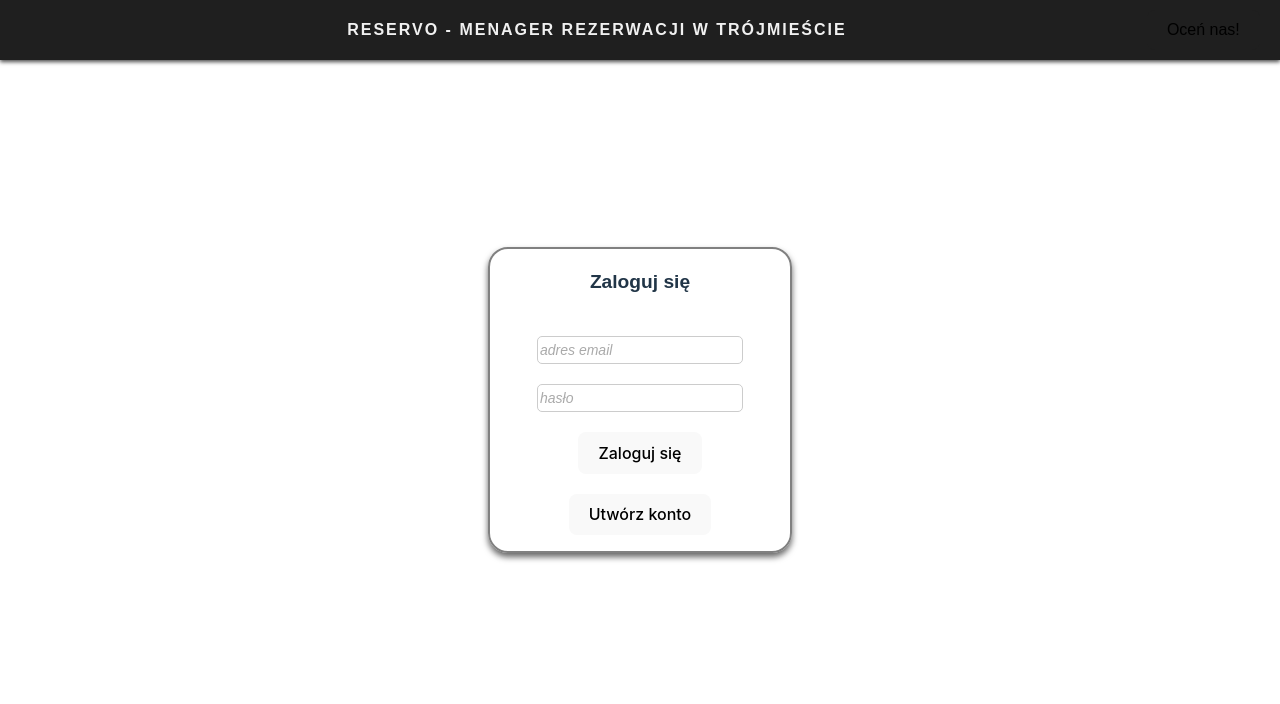
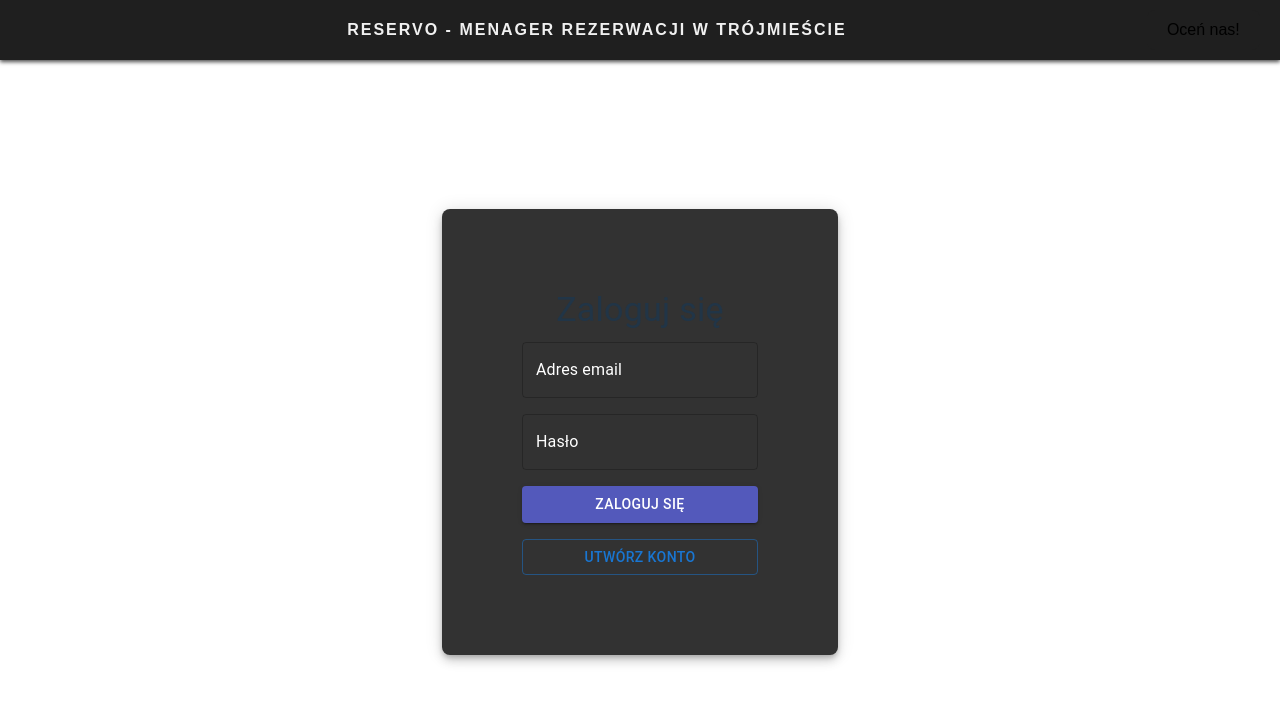
Before and after one commit to UniversityOfGdanskProjects/reservo-app, a React (Vite) app in the folder react-app/: page / in a window 1280 px wide. Shown: the top 704 px of the page. Built offline with nearby package versions, Linux system fonts and the light colour scheme.

Commit message:
refactored loginPage using material-UI

```diff
--- a/react-app/package.json
+++ b/react-app/package.json
@@ -10,7 +10,10 @@
     "preview": "vite preview"
   },
   "dependencies": {
+    "@emotion/react": "^11.14.0",
+    "@emotion/styled": "^11.14.0",
     "@fortawesome/fontawesome-free": "^6.7.2",
+    "@mui/material": "^6.4.1",
     "bcrypt": "^5.1.1",
     "cors": "^2.8.5",
     "emailjs-com": "^3.2.0",
--- a/react-app/src/components/LoginPage.jsx
+++ b/react-app/src/components/LoginPage.jsx
@@ -1,20 +1,28 @@
-import React from 'react';
-import { useState } from 'react';
+import React, { useState } from 'react';
 import { useNavigate } from 'react-router-dom';
-import './styles/LoginPage.css';
+import {
+  TextField,
+  Button,
+  Typography,
+  Container,
+  Box,
+  Stack,
+  Alert,
+} from '@mui/material';
 
 export default function LoginPage() {
   const navigate = useNavigate();
   const [email, setEmail] = useState('');
   const [password, setPassword] = useState('');
   const [userInfo, setUserInfo] = useState(null);
+  const [error, setError] = useState(false);
 
   const handleRegistryClick = () => {
     navigate('/registry');
-  }
+  };
 
   const handleLoginClick = async () => {
-
+    try {
       const response = await fetch('http://localhost:3000/api/login', {
         method: 'POST',
         headers: { 'Content-Type': 'application/json' },
@@ -24,45 +32,91 @@ export default function LoginPage() {
       if (response.ok) {
         const data = await response.json();
         setUserInfo(data);
-      console.log(data);//debug
+        console.log(data); // debug
         localStorage.setItem(`user_${data.id}`, JSON.stringify(data));
         localStorage.setItem('currentUserId', data.id);
         navigate('/home');
       } else {
-      alert("Email i hasło nie są prawidłowe");
+        setError(true);
+      }
+    } catch (err) {
+      console.error('Błąd podczas logowania:', err);
+      setError(true);
     }
   };
 
   return (
-    <div className="registry-login">
-      <p>Zaloguj się</p>
-      <div>
-        <input
+    <Container maxWidth="xs">
+      <Box sx={{
+        mt: 8,
+        p: 10,
+        textAlign: 'center',
+        boxShadow: 6,
+        borderRadius: 2,
+        backgroundColor: "#323232",
+      }}>
+        <Typography variant="h4" gutterBottom>
+          Zaloguj się
+        </Typography>
+        {error && (
+          <Alert severity="error" sx={{ mb: 2 }}>
+            Email i hasło nie są prawidłowe
+          </Alert>
+        )}
+        <Stack spacing={2}>
+          <TextField
+            label="Adres email"
             type="email"
-          placeholder="adres email"
-          id="email" name="email"
+            variant="outlined"
+            fullWidth
             value={email}
             onChange={(e) => setEmail(e.target.value)}
-          required
+            sx={{
+              input: {
+                color: '#ffffff',
+              },
+              label: {
+                color: '#ffffff',
+              },
+            }}
           />
-      </div>
-      <div>
-        <input
+          <TextField
+            label="Hasło"
             type="password"
-          placeholder="hasło"
-          id="password"
-          name="password"
+            variant="outlined"
+            fullWidth
             value={password}
             onChange={(e) => setPassword(e.target.value)}
-          required
+            sx={{
+              input: {
+                color: '#ffffff',
+              },
+              label: {
+                color: '#ffffff',
+              },
+            }}
           />
-      </div>
-      <button className="login" onClick={handleLoginClick}>
+          <Button
+            variant="contained"
+            sx={{
+              backgroundColor: "#646cffaa",
+              "&:hover": {
+                backgroundColor: "#5359c6aa",
+              },
+            }}
+          >
             Zaloguj się
-      </button>
-      <button className="account" onClick={handleRegistryClick}>
+          </Button>
+          <Button
+            variant="outlined"
+            color="primary"
+            onClick={handleRegistryClick}
+            fullWidth
+          >
             Utwórz konto
-      </button>
-    </div>
+          </Button>
+        </Stack>
+      </Box>
+    </Container>
   );
 }
--- a/react-app/src/components/styles/Search.scss
+++ b/react-app/src/components/styles/Search.scss
@@ -8,7 +8,7 @@ button {
 
 .search-area {
   background-color: #242424;
-  color: #fff; // Domyślny kolor tekstu
+  color: #fff;
   padding: 20px;
   border-radius: 8px;
 
```
Also changed, not shown: 1 other file (tests, documents, lock files or other folders). Lines whose indentation alone changed are shown as unchanged.
